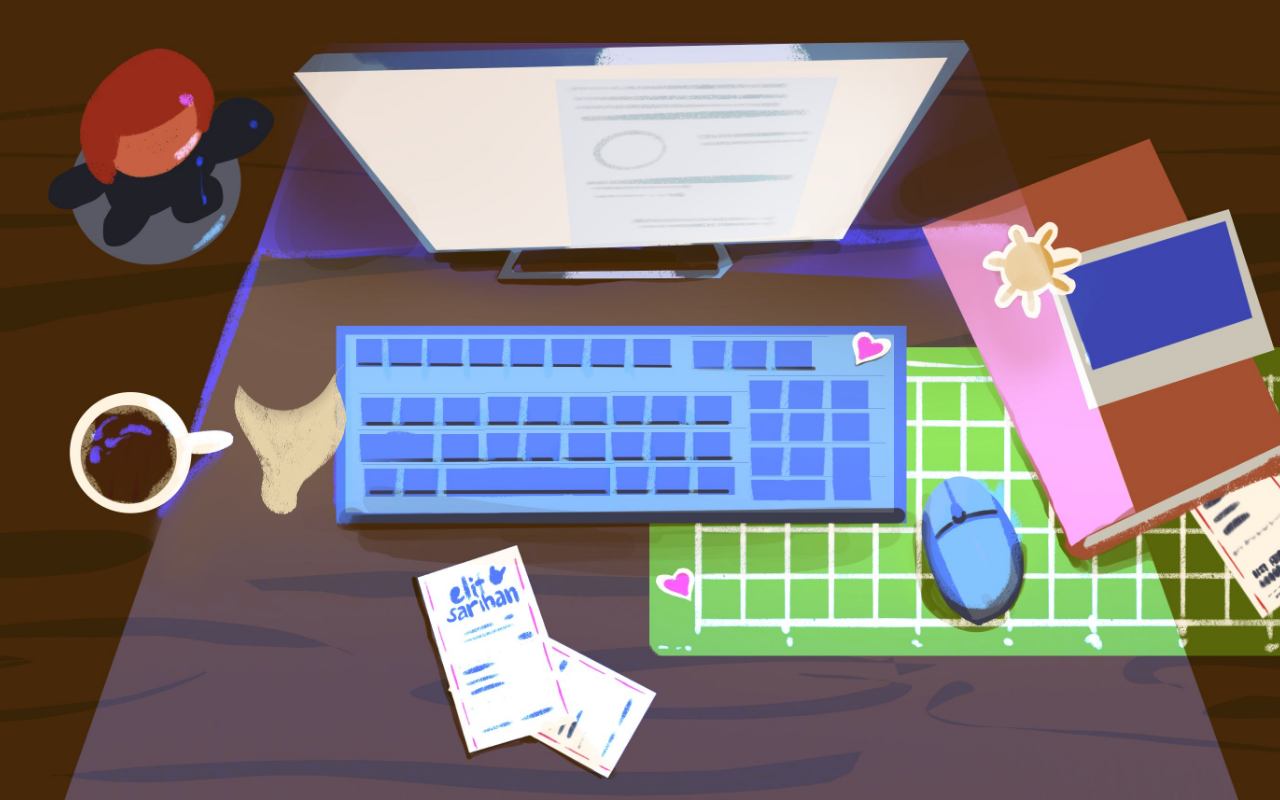
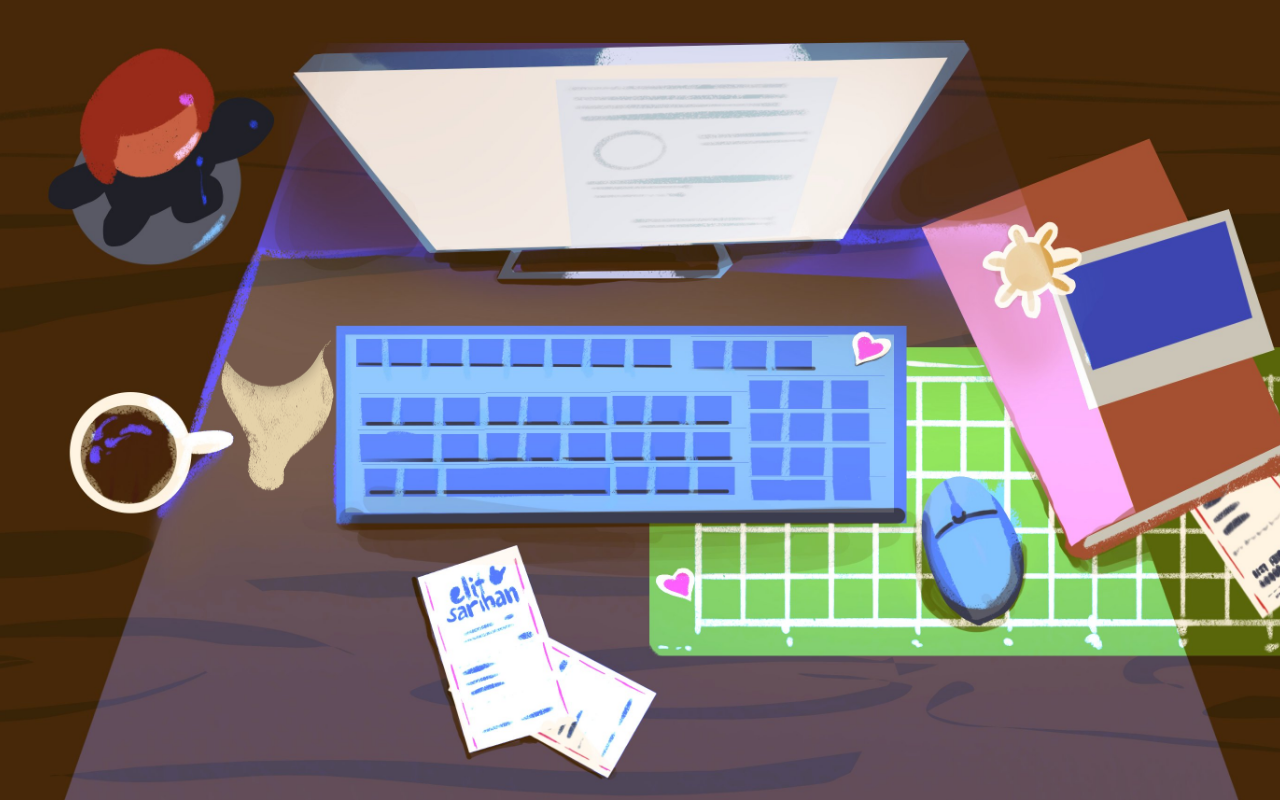
Before and after one commit to elkreativelibrary/portfolio, a plain HTML site: page index.html in a window 1280 px wide. Drawn offline with Linux system fonts and the light colour scheme.

Commit message:
Update index.html

```diff
--- a/index.html
+++ b/index.html
@@ -54,8 +54,8 @@
     /* Animated steam GIF overlay */
     .steam-animation {
       position: absolute;
-      bottom: 32%;
-      left: 1%;
+      bottom: 35%;
+      left: 0%;
       width: 40%;
       height: auto;
       z-index: 10;
```
